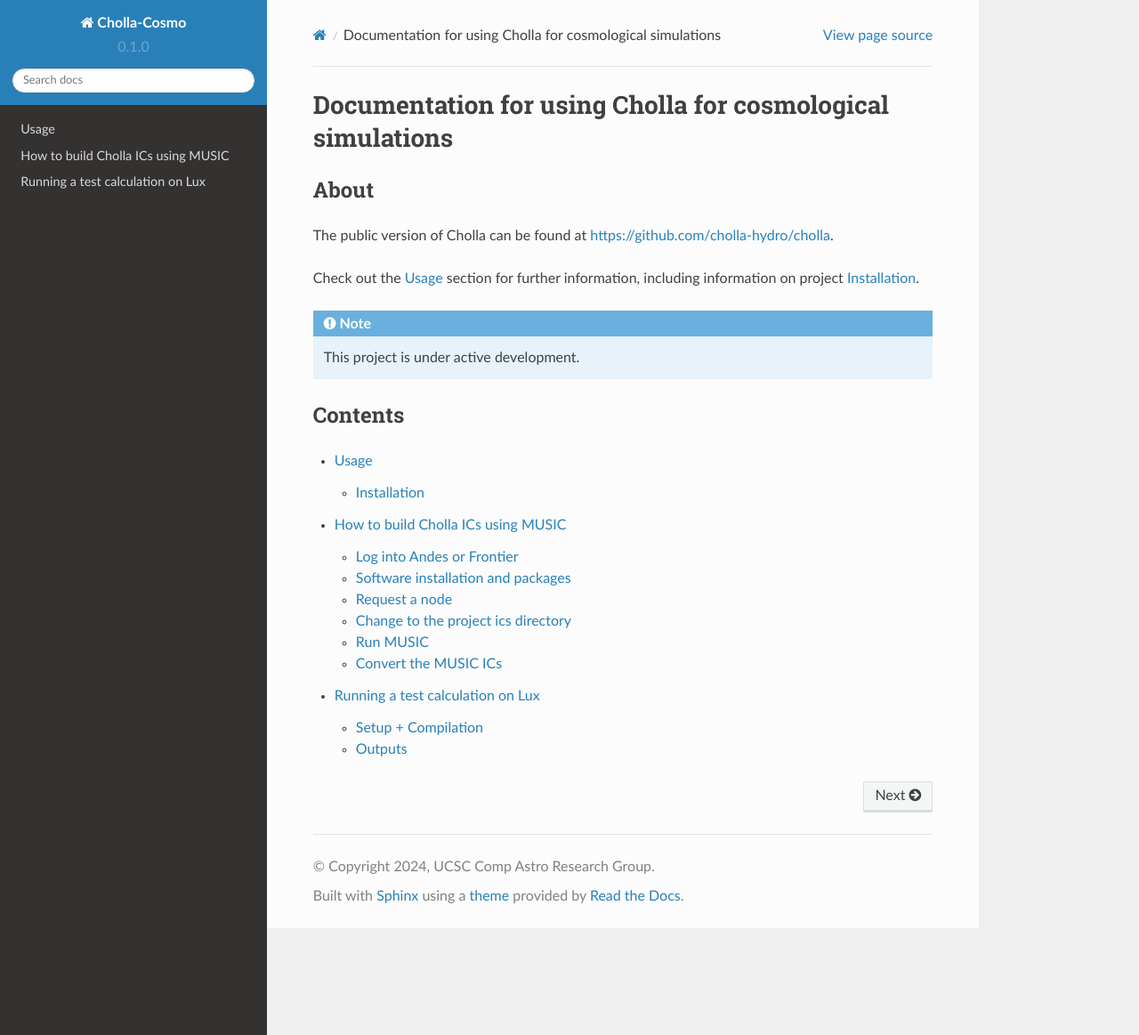
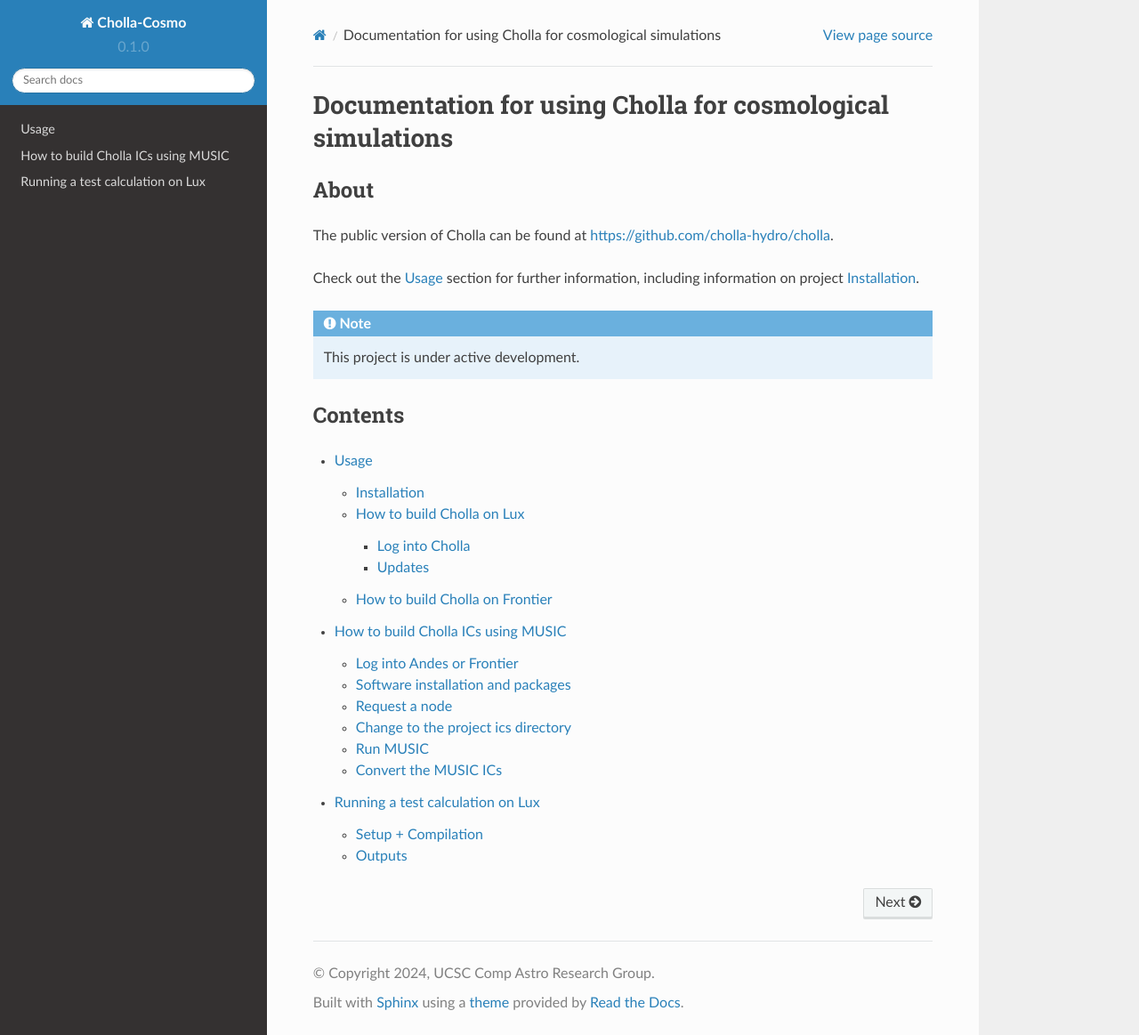
Before and after one commit to evazlimen/cholla-cosmo, a Sphinx documentation site: the page built from docs/source/index.rst, in a window 1280 px wide and 1163 px high. Shown: the whole window at 89% size. Built offline with Sphinx 7.4.7 and the Read the Docs theme 2.0.0, drawn with Linux system fonts in a browser that asks for light colours; some of the changed lines change nothing that is shown.

Commit message:
Update usage.rst

```diff
--- a/docs/source/usage.rst
+++ b/docs/source/usage.rst
@@ -13,3 +13,51 @@
    git clone https://github.com/cholla-hydro/cholla.git
 
 The existing Cholla wiki (https://github.com/cholla-hydro/cholla/wiki) can be used to help set up Cholla.
+
+.. _build-lux:
+How to build Cholla on Lux
+--------------------------
+Log into Cholla
+^^^^^^^^^^^^^^^
+Use ``ssh`` to log into ``lux.ucsc.edu``:
+
+  ssh [username]@lux.ucsc.edu
+
+Updates
+^^^^^^^^^
+
+After cloning Cholla, we will need to update a few things (as of 6/20/2024).
+
+1. In ``cholla/builds/make.type.hydro``, we need to make sure that the spatial reconstruction method is PPMP (not PLMC, which fails on Lux with this version of the code). This is the third flag down.
+
+We also need to add some setup and host files. These can all be found in the repo for this `website <https://github.com/evazlimen/cholla-cosmo/tree/main/docs/setup_filesl>`_.
+
+2. Add ``setup.lux.sh`` to the cholla/ directory:
+
+.. literalinclude:: ../setup_files/setup.lux.sh
+  :language: shell
+
+3. Add ``make_cholla.sh`` to the cholla/ directory:
+
+.. literalinclude:: ../setup_files/make_cholla.sh
+  :language: shell
+
+4. Add ``make.host.lux`` to the cholla/builds/ directory:
+
+.. literalinclude:: ../setup_files/make.host.lux
+  :language: text
+
+5. In the cholla/ directory, run
+
+``source setup.lux.sh``
+
+``sh make_cholla.sh``
+
+You should now have ``cholla.cosmology.lux`` in cholla/bin/.
+
+An example run can be found in :ref:`Cholla-Example-Run`
+
+
+How to build Cholla on Frontier
+------------------------------
+Coming soon
```
